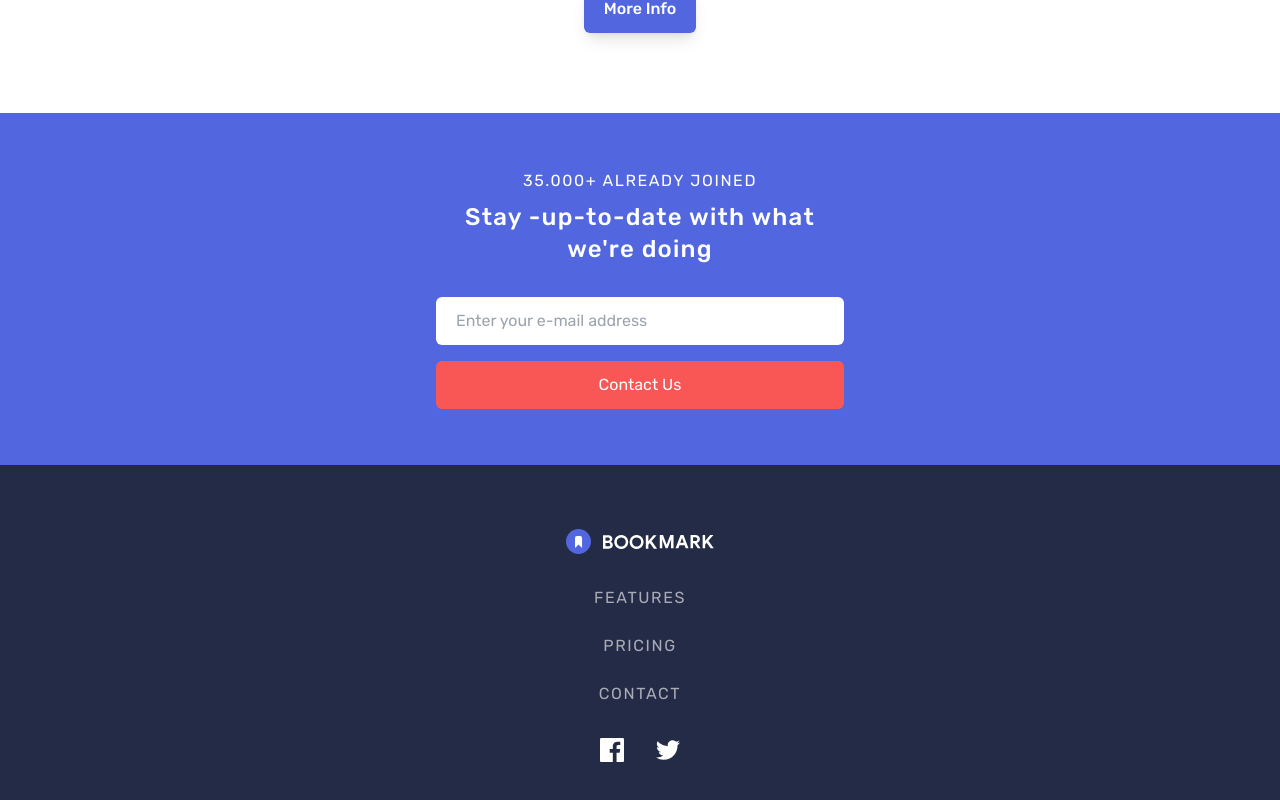
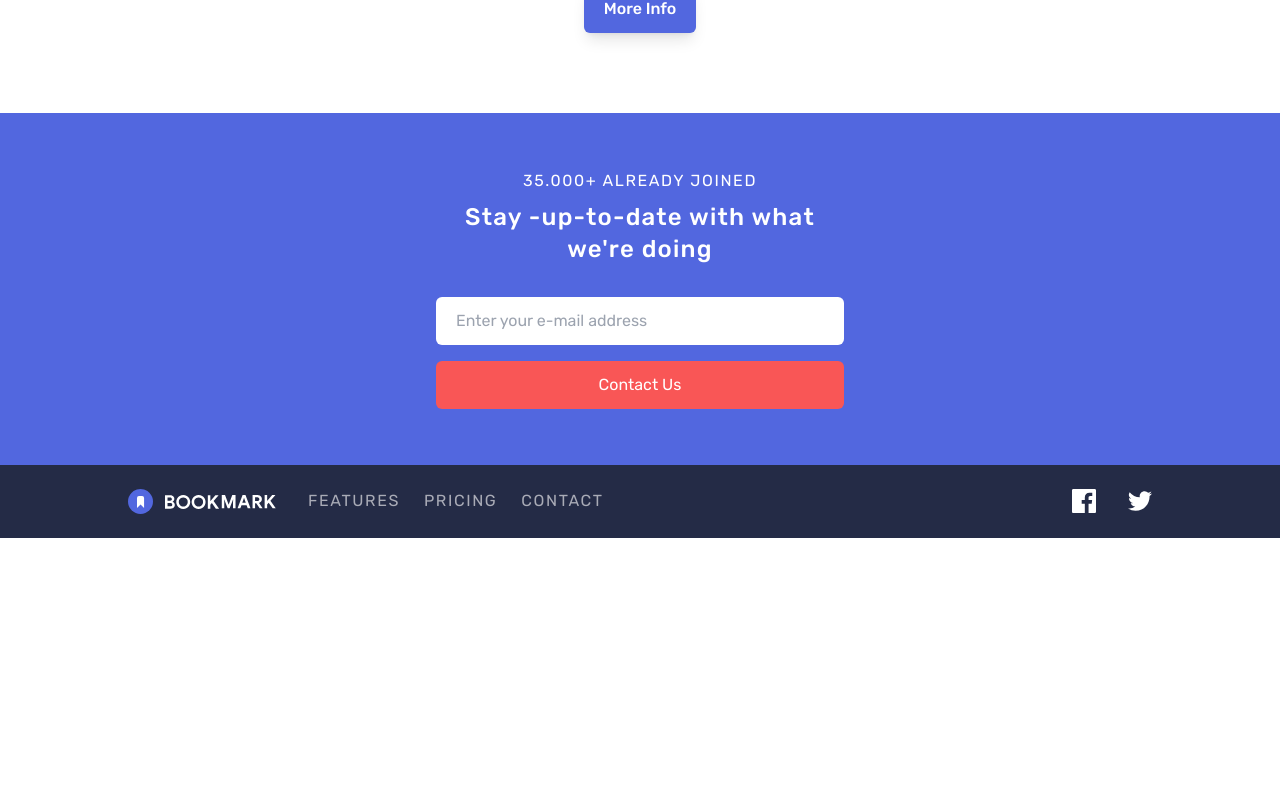
Before and after one commit to ShamirLeon/bookmark-landing, a React (Vite) app: page / in a window 1280 px wide. Shown: the part 2559-3359 px from the top of the page. After the commit the page ends 3097 px from the top, so only its background shows below. Built offline with nearby package versions, Linux system fonts and the light colour scheme.

Commit message:
Footer - Desktop Design

```diff
--- a/src/components/Footer/Footer.jsx
+++ b/src/components/Footer/Footer.jsx
@@ -4,15 +4,18 @@ import IconTwitter from '../../assets/icons/icon-twitter.svg';
 
 const FooterC = () => {
 	return (
-		<footer className='flex flex-col items-center gap-8 bg-DarkBlue py-16'>
-			<Logo />
-			<div className='flex flex-col gap-6 text-center tracking-widest text-GrayishBlue'>
-				<a href='#'>FEATURES</a>
-				<a href='#'>PRICING</a>
-				<a href='#'>CONTACT</a>
+		<footer className='flex flex-col items-center gap-8 bg-DarkBlue py-16 lg:flex-row lg:justify-between lg:px-32 lg:py-6'>
+			<div className='flex flex-col gap-8 lg:flex-row'>
+				<Logo />
+
+				<div className='flex flex-col gap-6 text-center tracking-widest text-GrayishBlue lg:flex-row'>
+					<a href='#'>FEATURES</a>
+					<a href='#'>PRICING</a>
+					<a href='#'>CONTACT</a>
+				</div>
 			</div>
 
-			<div className='flex items-center gap-8'>
+			<div className='flex items-center gap-8 '>
 				<a href='https://facebook.com' target='_blank' rel='noreferrer'>
 					<img src={IconFacebook} alt='Facebook' />
 				</a>
```
